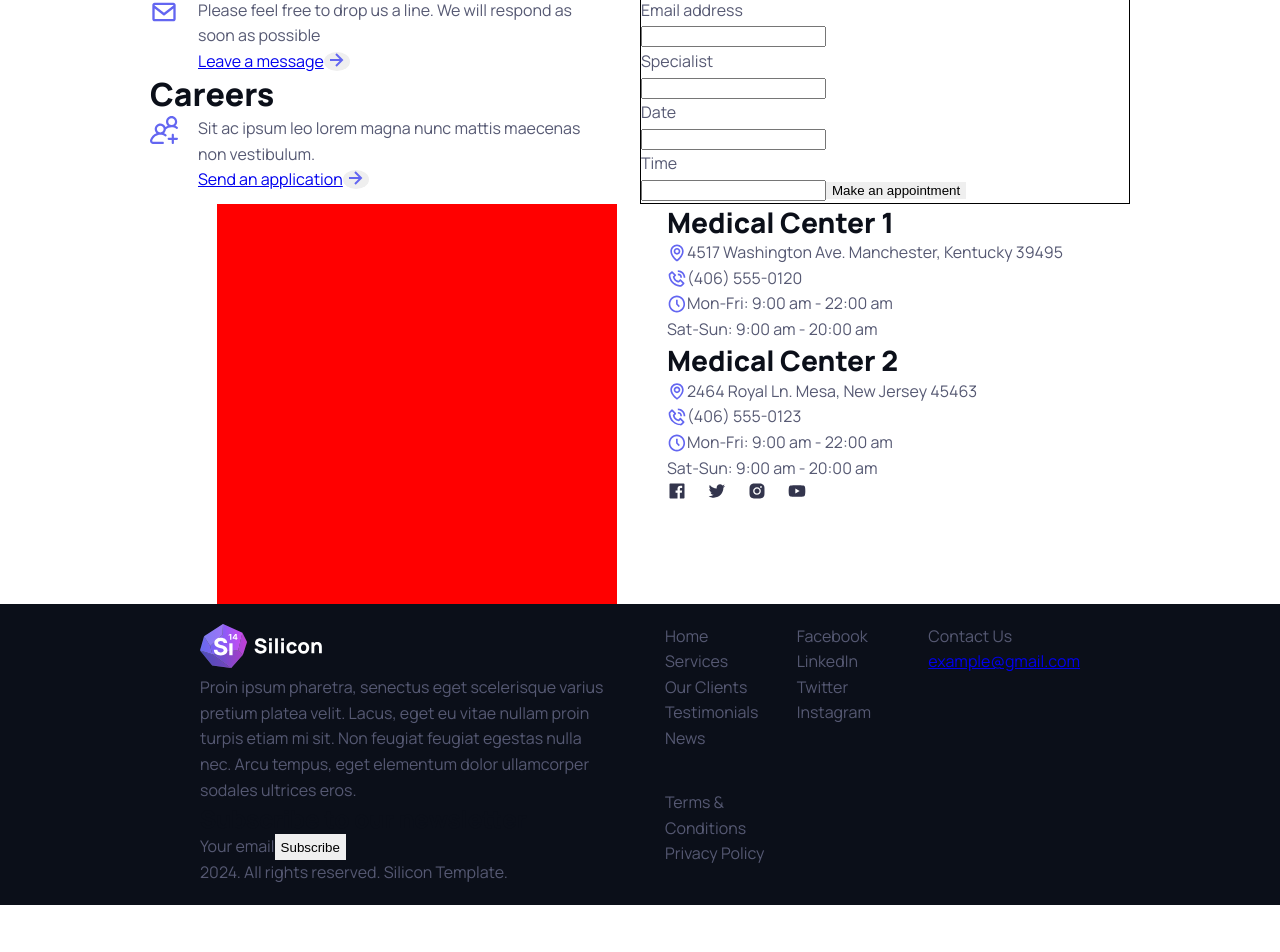
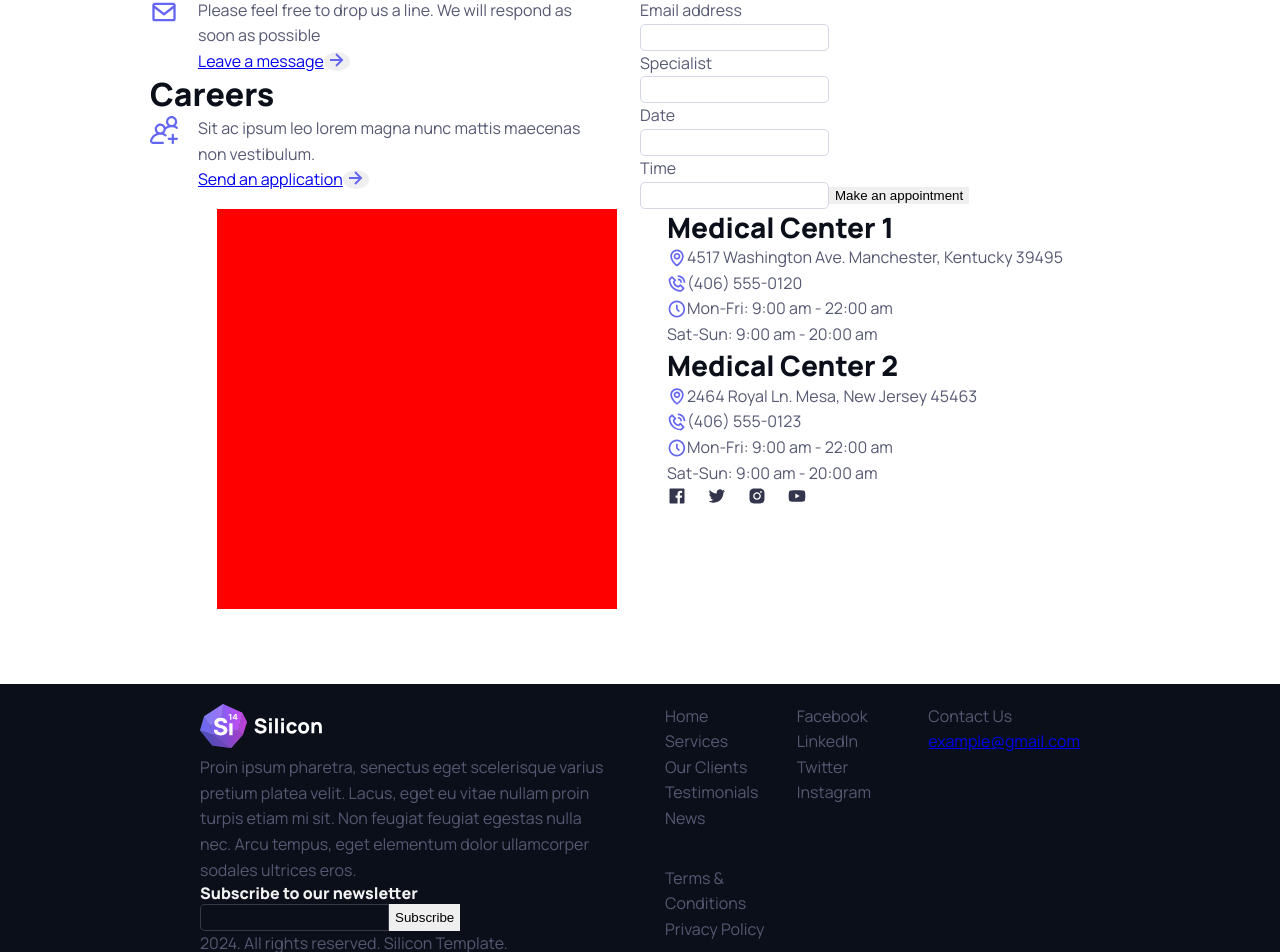
Before and after one commit to KimmoKAhola/Silicon-Kimmo-Ahola, a React (Vite) app: page /contact in a window 1280 px wide. Shown: the part 140-1092 px from the top of the page. Before the commit the page ends 1045 px from the top, so only its background shows below. Built offline with nearby package versions, Linux system fonts and the light colour scheme.

Commit message:
done for today

```diff
--- a/src/css/main.css
+++ b/src/css/main.css
@@ -302,6 +302,15 @@ input:checked + .slider:before {
   border-radius: 50%;
 }
 
+input {
+  border: 1px solid #D4D7E5;
+  border-radius: 5px;
+  padding: 5px;
+}
+input:focus {
+  outline: none;
+}
+
 header .container {
   display: flex;
   justify-content: space-between;
@@ -438,16 +447,24 @@ header .container .right {
   flex-direction: column;
   justify-content: center;
   align-items: center;
+  gap: 35px;
+  margin-top: 75px;
+  margin-bottom: 35px;
 }
 #light-footer #footer-links {
   display: flex;
   gap: 10px;
+}
+#light-footer p {
+  max-width: 50%;
+  text-align: center;
 }
 
 #footer-dark {
   background-color: #0B0F19;
   display: grid;
   grid-template-columns: 1fr 1fr;
+  margin-top: 75px;
   padding: 20px 200px;
   gap: 50px;
 }
@@ -462,6 +479,15 @@ header .container .right {
   display: grid;
   grid-template-columns: 1fr 1fr 1fr;
 }
+#footer-dark h6 {
+  color: #f2f2f2;
+}
+#footer-dark input {
+  border-radius: 5px 0 0 5px;
+  background-color: #0B0F19;
+  border: 1px rgba(255, 255, 255, 0.18) solid;
+}
+
 .hero {
   display: grid;
   grid-template-columns: 1fr 1fr;
@@ -470,10 +496,6 @@ header .container .right {
 .hero .contact-info {
   justify-self: end;
   padding-right: 50px;
-}
-.hero .contact-form {
-  justify-content: start;
-  border: 1px solid black;
 }
 .hero .section {
   display: grid;
--- a/src/css/scss/components/_forms.scss
+++ b/src/css/scss/components/_forms.scss
@@ -0,0 +1,9 @@
+input{
+  border: 1px solid $gray-400;
+  border-radius: 5px;
+  padding: 5px;
+
+  &:focus{
+    outline: none;
+  }
+}
--- a/src/css/scss/sections/contact/_hero.scss
+++ b/src/css/scss/sections/contact/_hero.scss
@@ -2,7 +2,6 @@
   display: grid;
   grid-template-columns: 1fr 1fr;
   padding: 0 150px;
-
 
   .contact-info{
     justify-self: end;
@@ -10,8 +9,7 @@
   }
 
   .contact-form{
-    justify-content: start;
-    border: 1px solid black;
+    //justify-content: start;
   }
 
   .section{
--- a/src/css/scss/sections/global/_footer-dark.scss
+++ b/src/css/scss/sections/global/_footer-dark.scss
@@ -2,6 +2,7 @@
   background-color: $gray-900;
   display: grid;
   grid-template-columns: 1fr 1fr;
+  margin-top: 75px;
   padding: 20px 200px;
   gap: 50px;
 
@@ -21,4 +22,14 @@
 
   #footer-contact{
   }
+
+  h6{
+    color: $white;
+  }
+
+  input{
+    border-radius: 5px 0 0 5px;
+    background-color: $gray-900;
+    border: 1px rgba(255, 255, 255, 0.18) solid;
+  }
 }
--- a/src/views/sections/contact/Hero.jsx
+++ b/src/views/sections/contact/Hero.jsx
@@ -5,7 +5,7 @@ import Envelope from '../../../images/contact/bx-envelope.svg'
 
 const Hero = () => {
     return (
-        <div>
+        <div id="hero-container">
             <div className="hero">
                 <div className="contact-info">
                     <h1>Contact Us</h1>
--- a/src/views/sections/global/Footer-Dark.jsx
+++ b/src/views/sections/global/Footer-Dark.jsx
@@ -10,9 +10,9 @@ const FooterDark = () => {
                     nullam proin turpis etiam mi sit. Non feugiat feugiat egestas nulla nec. Arcu tempus, eget elementum
                     dolor ullamcorper sodales ultrices eros. </p>
                 <div>
-                    <h4>Subscribe to our newsletter</h4>
+                    <h6>Subscribe to our newsletter</h6>
                     <div id="footer-subscribe">
-                        <p>Your email</p>
+                        <input type="text"/>
                         <button>Subscribe</button>
                     </div>
                 </div>
```
Also changed, not shown: src/css/scss/sections/global/_footer.scss (+8 -0 lines), 1 other file (tests, documents, lock files or other folders).
